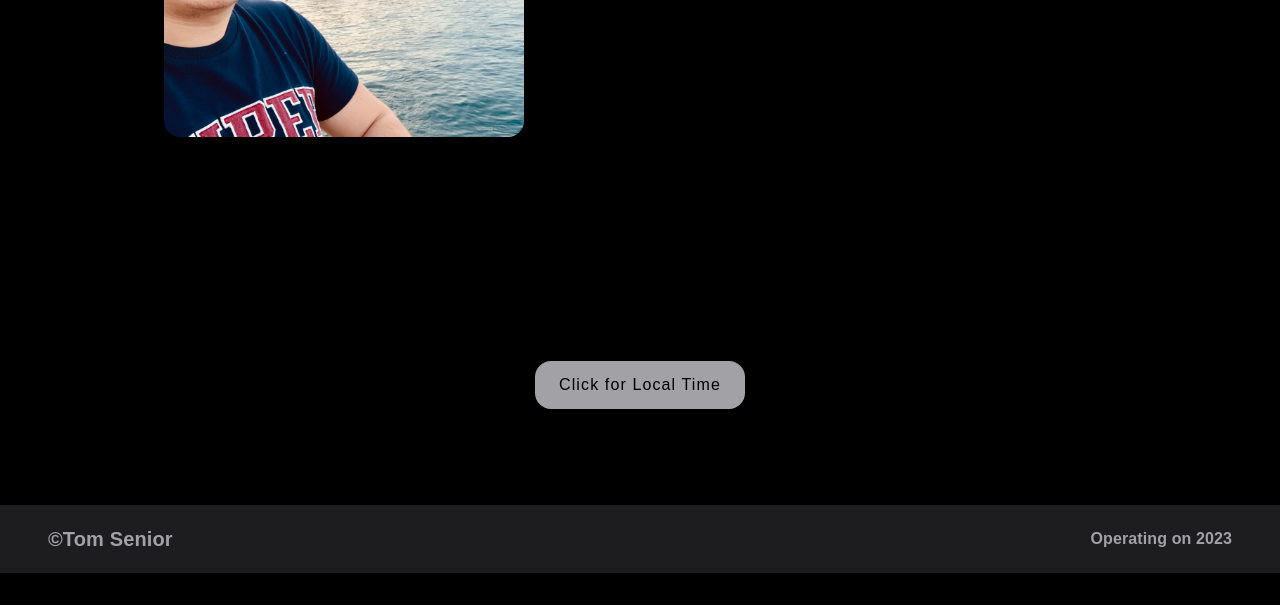
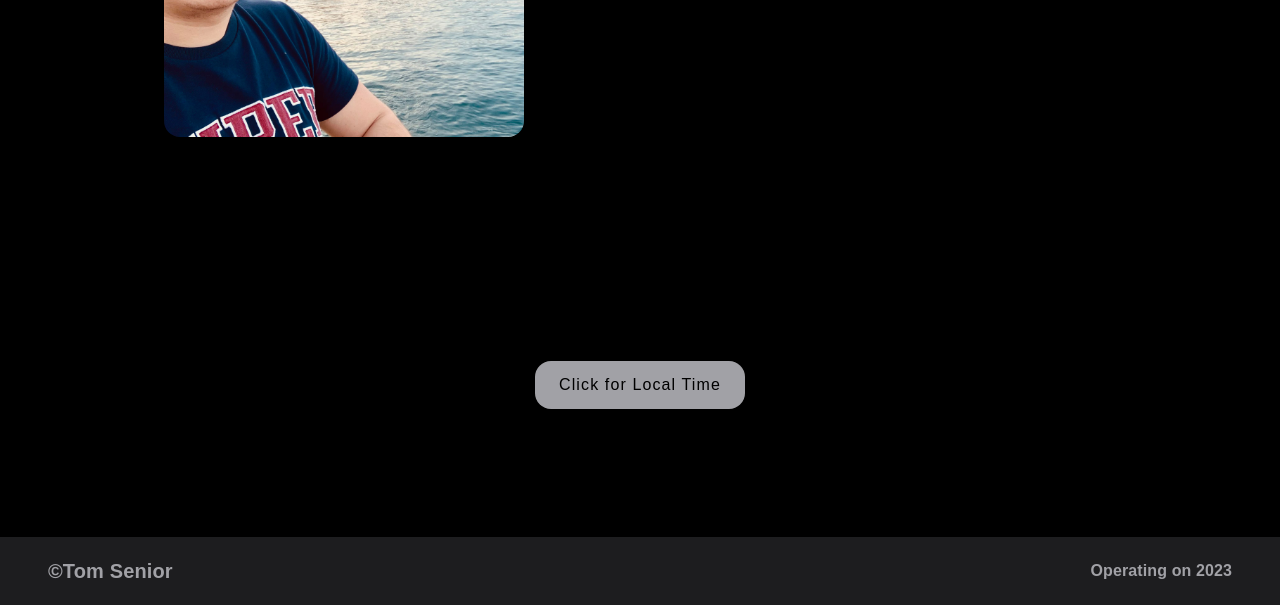
Before and after one commit to tomsenior20/My_Portfolio, a website: page index.html in a window 1280 px wide. Shown: the part 414-1019 px from the top of the page. Before the commit the page ends 987 px from the top, so only its background shows below. Drawn offline with nearby package versions, Linux system fonts and the light colour scheme.

Commit message:
footer margin added

```diff
--- a/Styling/Shared_Styling/footer.css
+++ b/Styling/Shared_Styling/footer.css
@@ -4,8 +4,7 @@ footer{
     z-index: 1;
     bottom: 0;
     width: 100%;
-    margin-top: auto;
-    z-index: 0;
+    margin: 2rem auto 0 auto;
 }
 
 .operatingDate, .copyrightContainer{
```
